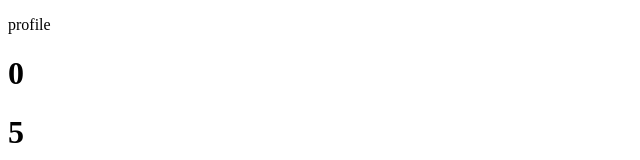
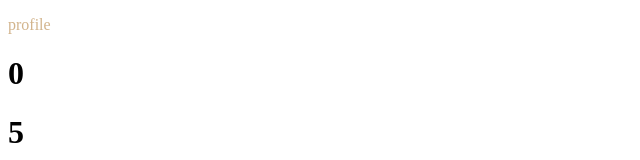
Before and after one commit to lqt0223/vue-ssr-minimal-demo, a Vue app: page /profile in a window 1280 px wide. Shown: the top 160 px of the page, without its empty margins (0-640 px from the left). Built offline with nearby package versions, Linux system fonts and the light colour scheme; the HTML template or start-up script is replaced by a standard one.

Commit message:
add vue sfc style block support

```diff
--- a/package.json
+++ b/package.json
@@ -20,6 +20,8 @@
   "devDependencies": {
     "@babel/core": "^7.12.13",
     "babel-loader": "^8.2.2",
+    "css-loader": "^5.0.2",
+    "style-loader": "^2.0.0",
     "vue-loader": "^15.9.6",
     "vue-template-compiler": "^2.6.12",
     "webpack": "~4.28.0",
--- a/server.js
+++ b/server.js
@@ -12,7 +12,6 @@ const renderer = createBundleRenderer(serverBundle, {
   clientManifest
 });
 
-
 server.use(express.static('dist'))
 
 server.get('*', (req, res) => {
@@ -23,6 +22,7 @@ server.get('*', (req, res) => {
     url: req.url
   };
   renderer.renderToString(context, (err, html) => {
+    if (err) console.log(err);
     res.end(html);
   });
 });
--- a/src/components/Home.vue
+++ b/src/components/Home.vue
@@ -28,3 +28,9 @@ export default {
   }
 }
 </script>
+
+<style scoped>
+p {
+  color: coral;
+}
+</style>
--- a/src/components/Profile.vue
+++ b/src/components/Profile.vue
@@ -28,3 +28,9 @@ export default {
   }
 }
 </script>
+
+<style scoped>
+p {
+  color: tan;
+}
+</style>
--- a/webpack.base.config.js
+++ b/webpack.base.config.js
@@ -6,6 +6,22 @@ module.exports = {
       {
         test: /\.vue$/,
         loader: 'vue-loader'
+      },
+      {
+        test: /\.js$/,
+        loader: 'babel-loader'
+      },
+      {
+        test: /\.css$/,
+        use: [
+          'vue-style-loader',
+          {
+            loader: 'css-loader',
+            options: {
+              esModule: false
+            }
+          }
+        ]
       }
     ]
   },
```
